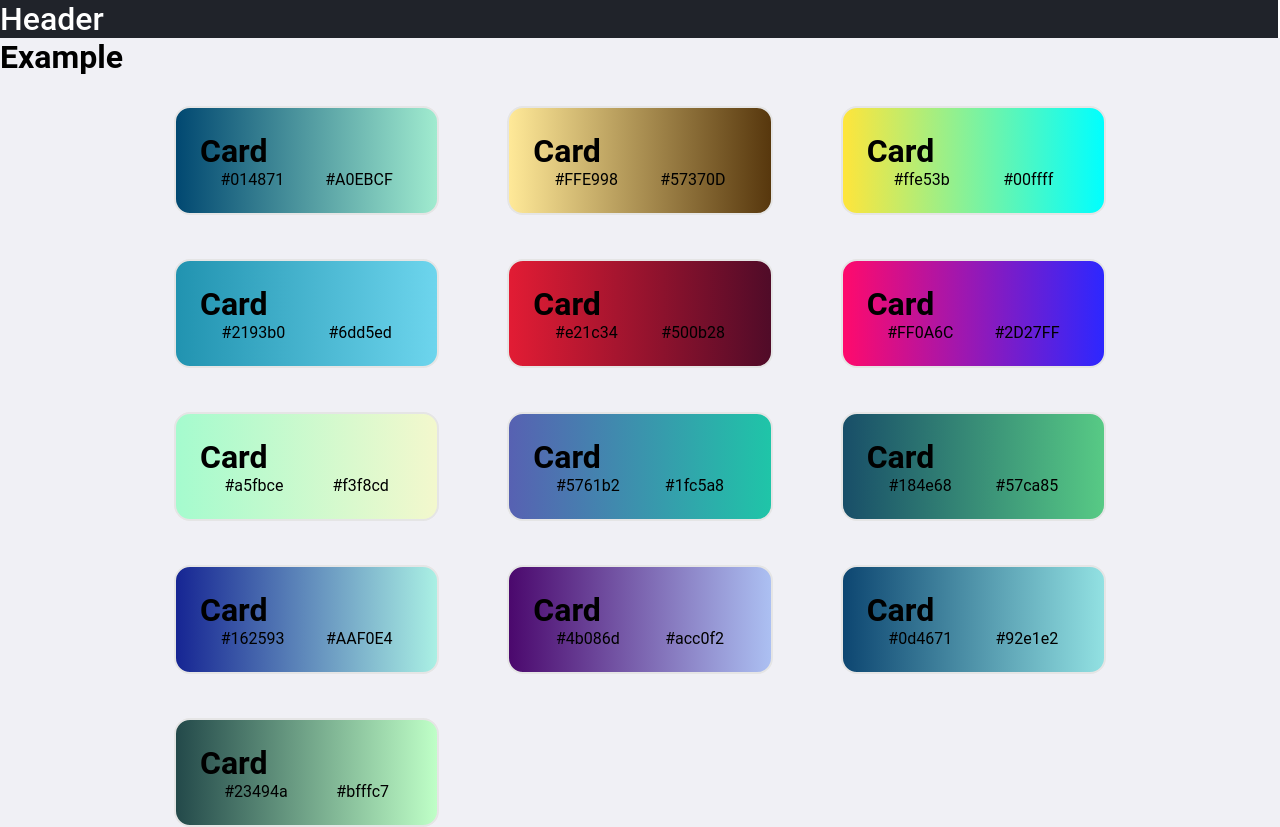
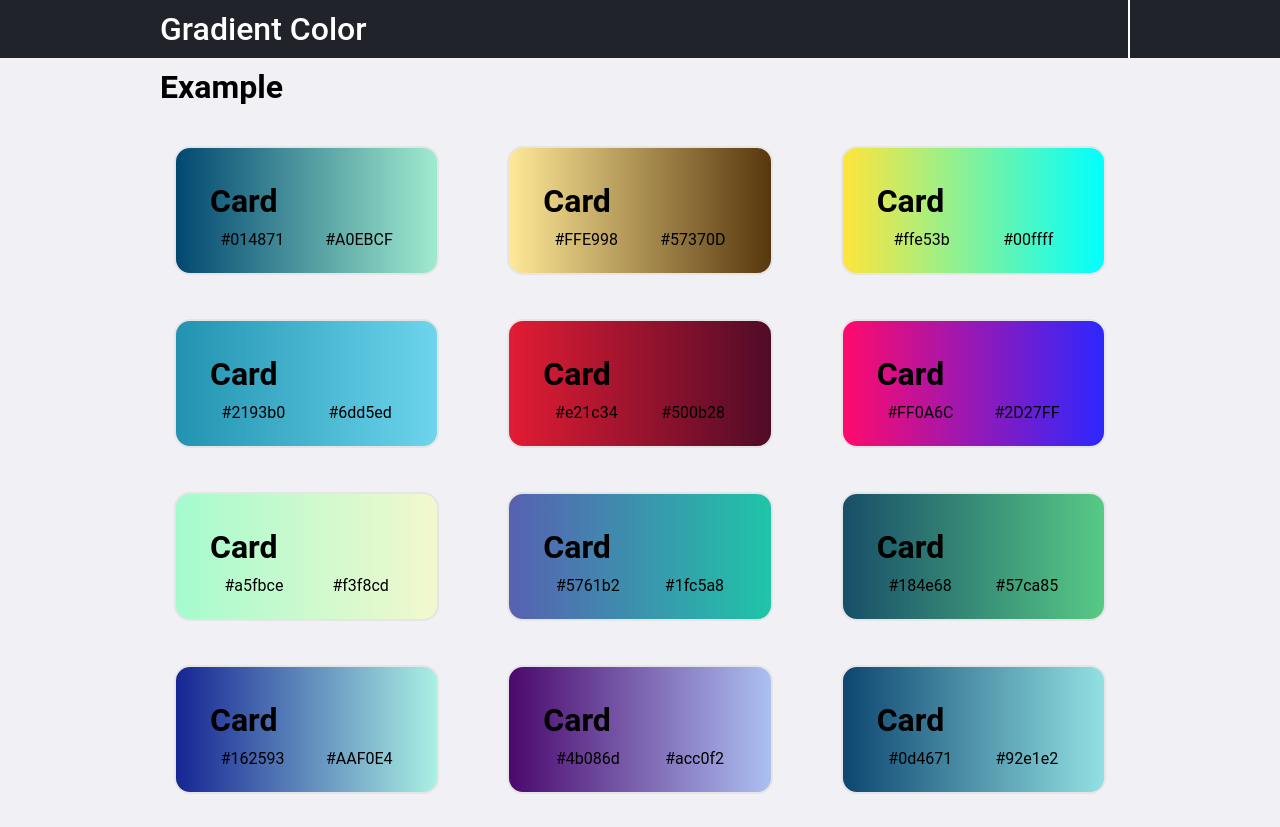
Before and after one commit to RAJ66/Gradient-Color, a React (Create React App) app: page / in a window 1280 px wide. Shown: the top 827 px of the page. Built offline with nearby package versions, Linux system fonts and the light colour scheme.

Commit message:
feat: improvement header

```diff
--- a/src/components/Header/index.tsx
+++ b/src/components/Header/index.tsx
@@ -5,7 +5,7 @@ import "./styles.css";
 const Header: React.FC = () => {
   return (
     <div className="typewriter">
-      <h1> Header </h1>
+      <h1> Gradient Color </h1>
     </div>
   );
 };
--- a/src/components/Header/styles.css
+++ b/src/components/Header/styles.css
@@ -5,11 +5,18 @@
   overflow: hidden;
   border-right: 2px solid;
   white-space: nowrap;
-  margin: 0 auto;
+  max-width: 980px;
+  margin: auto;
   user-select: none;
   font-weight: 500;
   color: #ffffff;
   animation: typing 3.6s steps(30, end), blink-caret 1s step-end infinite;
+}
+
+h1 {
+  padding: 10px;
+  max-width: 980px;
+  margin: auto;
 }
 
 @keyframes typing {
```
